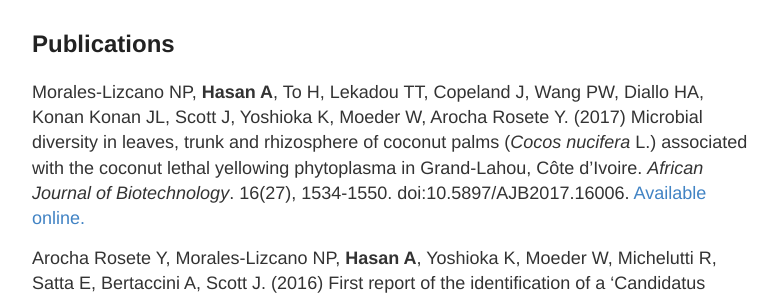
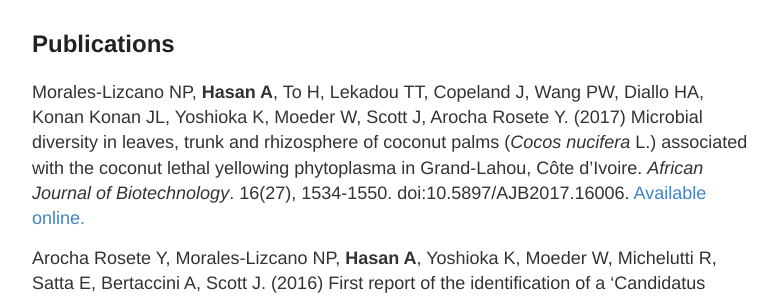
Before and after one commit to aays/site_old, a Jekyll site: the page built from cv.md, in a window 1280 px wide. Shown: the part 508-808 px from the top of the page, without its empty margins (248-1030 px from the left). Built offline with Jekyll 4.4.1, drawn with Linux system fonts in a browser that asks for light colours.

Commit message:
Update cv.md

```diff
--- a/cv.md
+++ b/cv.md
@@ -16,7 +16,7 @@ _Thesis:_ Study of the endophytic bacterial and fungal communities inhabiting co
 _Supervisors:_ Prof. Keiko Yoshioka & Dr. Yaima Arocha Rosete
 
 ## Publications
-Morales-Lizcano NP, **Hasan A**, To H, Lekadou TT, Copeland J, Wang PW, Diallo HA, Konan Konan JL, Scott J, Yoshioka K, Moeder W, Arocha Rosete Y. (2017) Microbial diversity in leaves, trunk and rhizosphere of coconut palms (_Cocos nucifera_ L.) associated with the coconut lethal yellowing phytoplasma in Grand-Lahou, Côte d’Ivoire. _African Journal of Biotechnology_. 16(27), 1534-1550. doi:10.5897/AJB2017.16006. [Available online.](http://www.academicjournals.org/journal/AJB/article-abstract/BE373F465038)
+Morales-Lizcano NP, **Hasan A**, To H, Lekadou TT, Copeland J, Wang PW, Diallo HA, Konan Konan JL, Yoshioka K, Moeder W, Scott J, Arocha Rosete Y. (2017) Microbial diversity in leaves, trunk and rhizosphere of coconut palms (_Cocos nucifera_ L.) associated with the coconut lethal yellowing phytoplasma in Grand-Lahou, Côte d’Ivoire. _African Journal of Biotechnology_. 16(27), 1534-1550. doi:10.5897/AJB2017.16006. [Available online.](http://www.academicjournals.org/journal/AJB/article-abstract/BE373F465038)
 
 Arocha Rosete Y, Morales-Lizcano NP, **Hasan A**, Yoshioka K, Moeder W, Michelutti R, Satta E, Bertaccini A, Scott J. (2016) First report of the identification of a ‘Candidatus Phytoplasma pruni’-related strain in Trillium species in Canada. _New Disease Reports_, 34, 19. doi:10.5197/j.2044-0588.2016.034.019. [Available online.](https://www.ndrs.org.uk/article.php?id=034019#)
 
```
